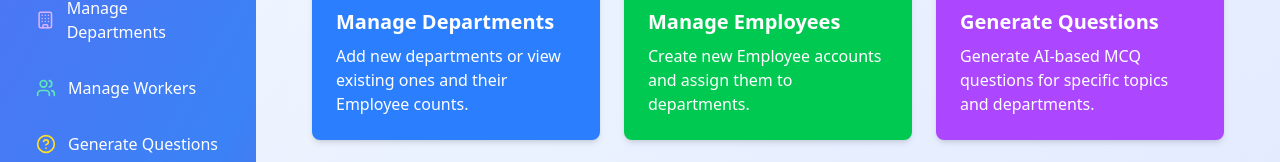
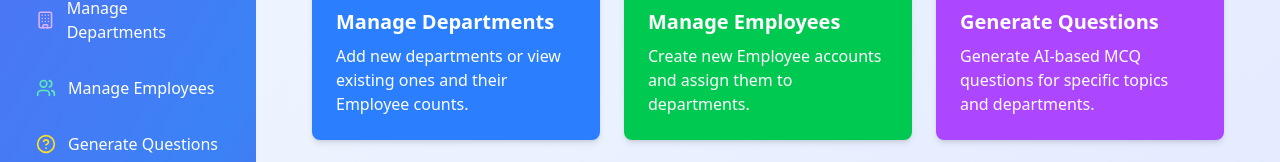
Before and after one commit to santhosh611/dailytest-client, a React (Vite) app: page /admin in a window 1280 px wide. Shown: the part 188-350 px from the top of the page. Built offline with nearby package versions, Linux system fonts and the light colour scheme; no server answers; sample sign-in values are in the browser's storage.

Commit message:
Update AdminLayout.jsx

```diff
--- a/src/layouts/AdminLayout.jsx
+++ b/src/layouts/AdminLayout.jsx
@@ -113,7 +113,7 @@ function AdminLayout() {
                 onClick={() => setIsSidebarOpen(false)}
               >
                 <Users className="h-5 w-5 text-emerald-300 group-hover:text-emerald-400 transition" />
-                <span className="font-medium group-hover:text-emerald-100">Manage Workers</span>
+                <span className="font-medium group-hover:text-emerald-100">Manage Employees</span>
               </Link>
             </li>
             <li>
```
